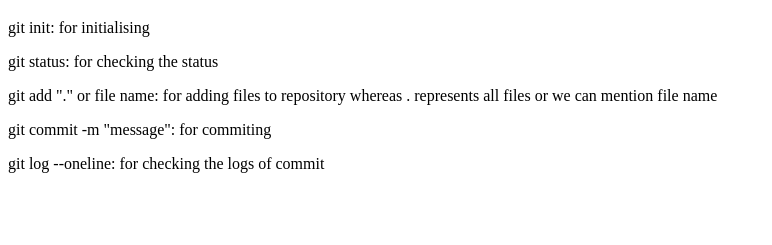
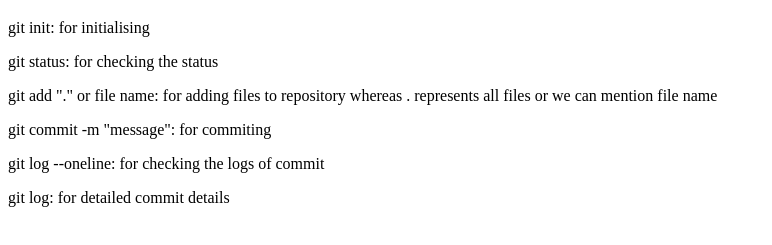
Before and after one commit to getkar128/git-test, a plain HTML site: page index.html in a window 1280 px wide. Shown: the part 61-306 px from the top of the page, without its empty margins (0-772 px from the left). Drawn offline with Linux system fonts and the light colour scheme.

Commit message:
third commit

```diff
--- a/index.html
+++ b/index.html
@@ -13,6 +13,7 @@
     <p>git add "." or file name: for adding files to repository whereas . represents all files or we can mention file name</p>
     <p>git commit -m "message": for commiting</p>
     <p>git log --oneline: for checking the logs of commit</p>
+    <p>git log: for detailed commit details</p>
 
 </body>
 </html>
```
